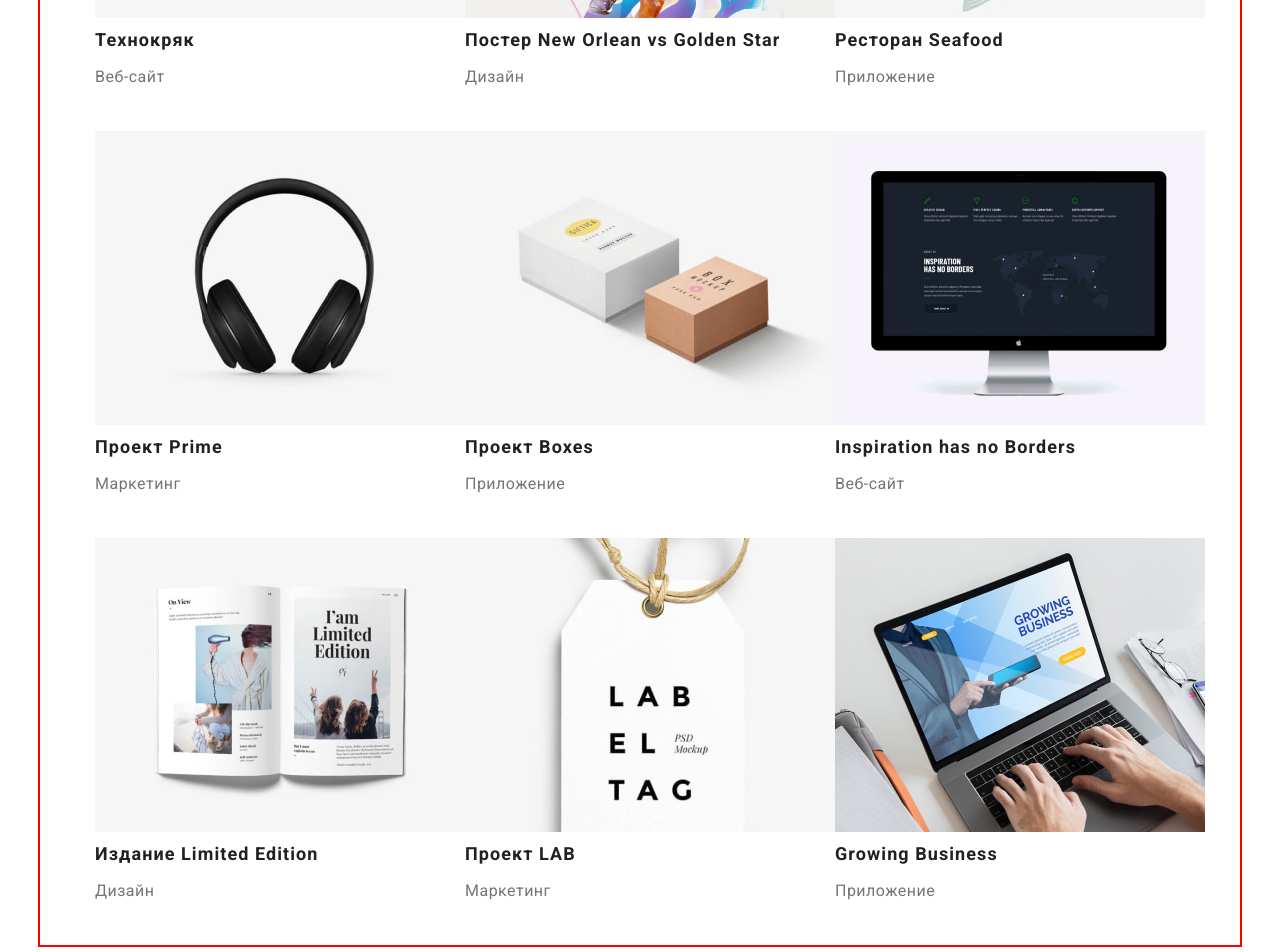
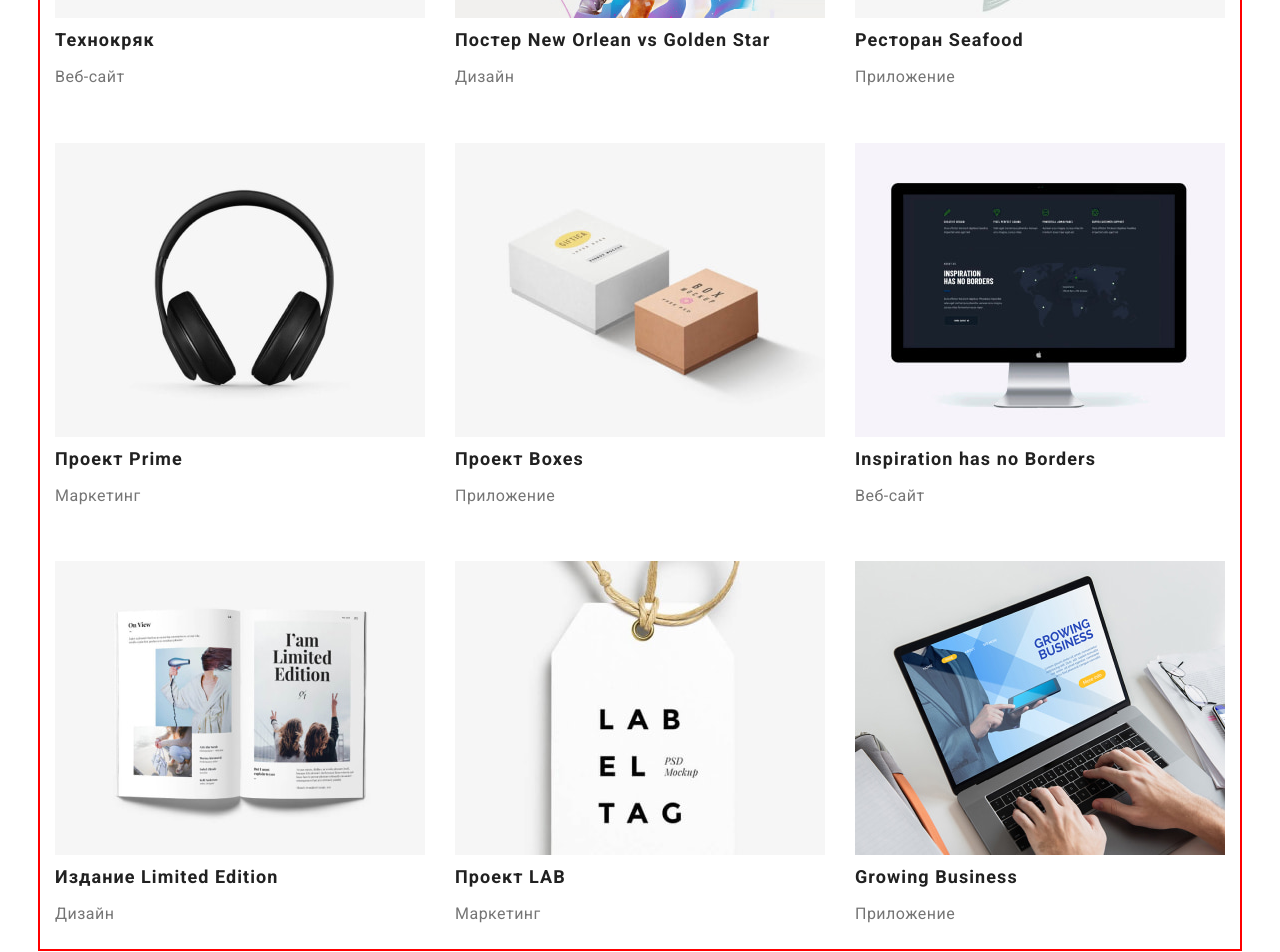
Before and after one commit to marynamozharivska/hw-3, a plain HTML site: page portfolio.html in a window 1280 px wide. Shown: the part 542-1494 px from the top of the page. Drawn offline with nearby package versions, Linux system fonts and the light colour scheme.

Commit message:
last-hw-3

```diff
--- a/css/styles.css
+++ b/css/styles.css
@@ -1,5 +1,3 @@
-
-
 :root{
     --primary-text-color:#757575;
     --title-text-color:#212121;
@@ -21,6 +19,8 @@ body{
     list-style: none;
     margin-top: 0;
     margin-bottom: 0;
+    padding-left:0;
+    padding-right:0;
 }
 .container{
     margin-left:auto;
@@ -31,6 +31,7 @@ body{
 
     outline:2px solid red;
 }
+
 /* header */
 .main-nav{
     display:flex;
@@ -45,9 +46,12 @@ body{
     line-height: 1.19;
     letter-spacing:0.03em;
 }
+
 .accent{
     color:var(--accent-color);
 }
+
+
  /* cтілізація site-nav */
 .site-nav {
     display: flex;
@@ -112,7 +116,6 @@ body{
      text-align: center;
 
     background-color:rgba(47, 48, 58, 1);
-
 }
 .hero-title{
     margin-top: 0;
@@ -141,7 +144,6 @@ body{
     font-size: 16px;
     line-height: 1.88;
     letter-spacing: 0.06em;
-
 }
 
 .section-title {
@@ -169,13 +171,11 @@ body{
   }
 .feature-list{
     display:flex;
-
 }
 .feature-list .feature-title{
     margin-top: 0;
     margin-bottom: 10px;
     margin-right: 30px;
-
 
     color:var(--title-text-color);
     font-weight: 700;
@@ -184,6 +184,7 @@ body{
     letter-spacing: 0.03em;
     text-transform: uppercase;
 }
+
 .feature-list .feature-text{
     margin-top: 0;
     margin-right: 30px;
@@ -193,6 +194,7 @@ body{
     line-height: 1.71;
     letter-spacing: 0.03em;
 }
+
 /* Works*/
 .work-list, .staff-list{
     display: flex;
@@ -236,7 +238,6 @@ body{
 }
 
 /* portfolio */
-
 .button-list {
     display: flex;
     margin-bottom: 50px;
@@ -276,16 +277,20 @@ body{
 }
 
 .project-list .project-link{
+    text-decoration: none;
+}
+
+.project-item{
     width: 370px;
     margin-top: 0;
     margin-right: 30px;
     margin-bottom: 30px;
-    text-decoration: none;
 }
-.project-link:nth-child(3n){
+
+.project-item:nth-child(3n){
     margin-right: 0;
 }
-.project-link:nth-last-child(-n+3){
+.project-item:nth-last-child(-n+3){
     margin-bottom: 0;
 }
 
@@ -309,6 +314,7 @@ body{
     line-height: 1.88;
     letter-spacing: 0.03em;
 }
+
 /* footer */
 .full-address{
     background: #2F303A;
--- a/portfolio.html
+++ b/portfolio.html
@@ -43,69 +43,86 @@
          </ul>
 
         <ul class="project-list list">
-           <li><a class="project-link" href="">
+           <li class="project-item"><a class="project-link" href="">
                 <img src="./images-portfolio/img-1.jpg" alt="Три фотографии людей на ноутбуке" width="370" height="294">
+                <div class="project-descripton">
                     <h2 class="title">Технокряк</h2>
                     <p class="text">Веб-сайт</p>
+                </div>
             </a>
             </li>
 
-             <li><a class="project-link" href="">
+             <li class="project-item"><a class="project-link" href="">
                 <img src="./images-portfolio/img-2.jpg" alt="Двое баскетболистов" width="370" height="294">
+                <div class="project-descripton">
                     <h2 class="title"> Постер New Orlean vs Golden Star</h2>
                     <p class="text">Дизайн</p>
+                </div>
                 </a>
             </li>
 
-            <li><a class="project-link" href="">
+            <li class="project-item"><a class="project-link" href="">
                 <img src="./images-portfolio/img-3.jpg" alt="Рыба" width="370" height="294">
+                <div class="project-descripton">
                     <h2 class="title">Ресторан Seafood</h2>
                     <p class="text">Приложение</p>
+                </div>
                 </a>
                 </li>
 
-            <li><a class="project-link" href="">
+            <li class="project-item"><a class="project-link" href="">
                 <img src="./images-portfolio/img-4.jpg" alt="Наушники" width="370" height="294">
+                <div class="project-descripton">
                     <h2 class="title">Проект Prime</h2>
                     <p class="text">Маркетинг</p>
+                </div>
                 </a>
             </li>
 
-            <li><a class="project-link" href="">
+            <li class="project-item"><a class="project-link" href="">
                 <img src="./images-portfolio/img-5.jpg" alt="Две коробки" width="370" height="294">
+                <div class="project-descripton">
                     <h2 class="title">Проект Boxes</h2>
                     <p class="text">Приложение</p>
+                </div>
                 </a>
             </li>
 
-            <li><a class="project-link" href="">
+            <li class="project-item"><a class="project-link" href="">
                 <img src="./images-portfolio/img-6.jpg" alt="Монитор" width="370" height="294">
+                <div class="project-descripton">
                     <h2 class="title">Inspiration has no Borders</h2>
                     <p class="text">Веб-сайт</p>
+                </div>
                 </a>
             </li>
 
-            <li><a class="project-link" href="">
+            <li class="project-item"><a class="project-link" href="">
                 <img src="./images-portfolio/img-7.jpg" alt="Книга" width="370" height="294">
+                <div class="project-descripton">
                     <h2 class="title">Издание Limited Edition</h2>
                     <p class="text">Дизайн</p>
+                </div>
                 </a>
             </li>
 
-            <li><a class="project-link" href="">
+            <li class="project-item"><a class="project-link" href="">
                 <img src="./images-portfolio/img-8.jpg" alt="Ярлык" width="370" height="294">
+                <div class="project-descripton">
                     <h2 class="title">Проект LAB</h2>
                     <p class="text">Маркетинг</p>
+                </div>
                 </a>
                 </li>
 
-            <li><a class="project-link" href="">
+            <li class="project-item"><a class="project-link" href="">
                 <img src="./images-portfolio/img-9.jpg" alt="Человек за ноутбуком" width="370" height="294">
+                <div class="project-descripton">
                     <h2 class="title">Growing Business</h2>
                     <p class="text">Приложение</p>
+                </div>
                 </a>
             </li>
-
         </ul>
         </div>
         </section>
```
Lines whose indentation alone changed are shown as unchanged.
